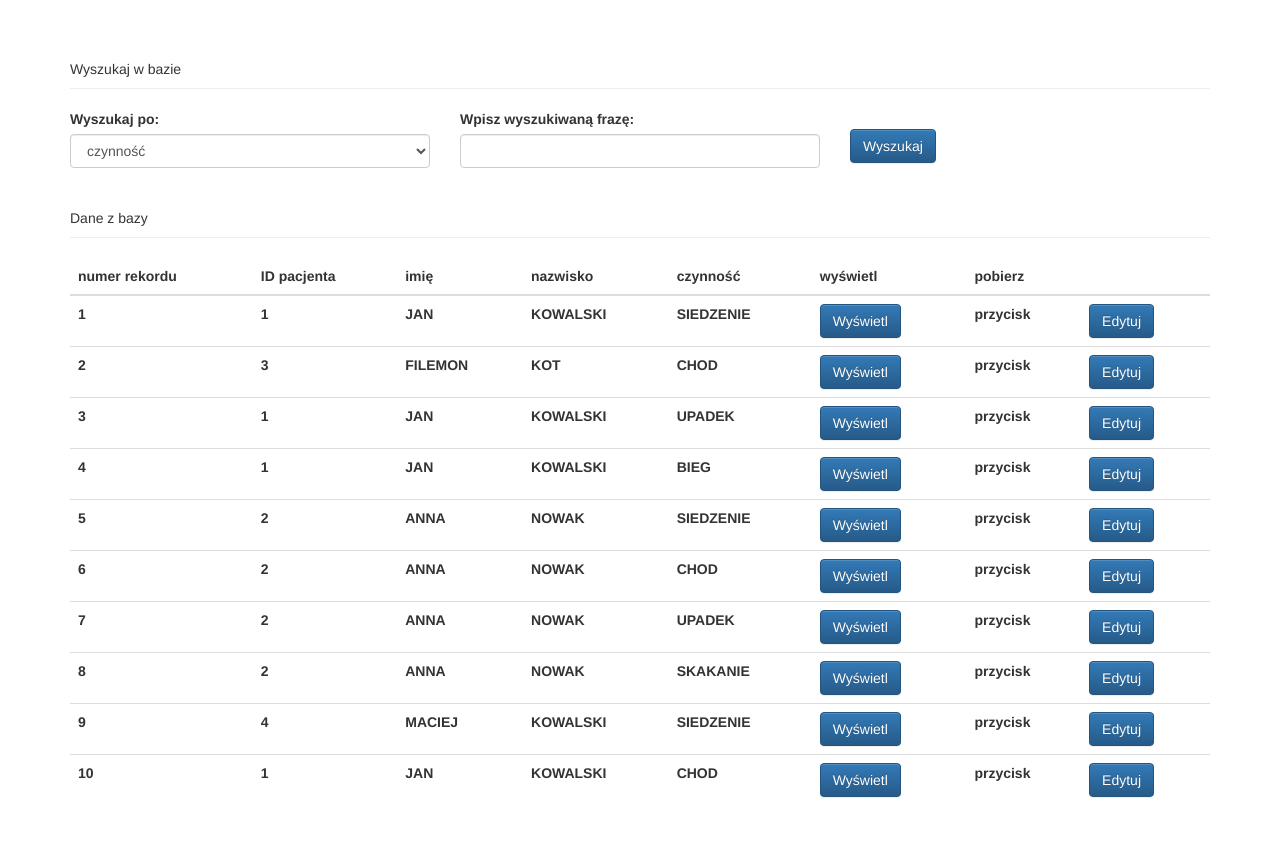
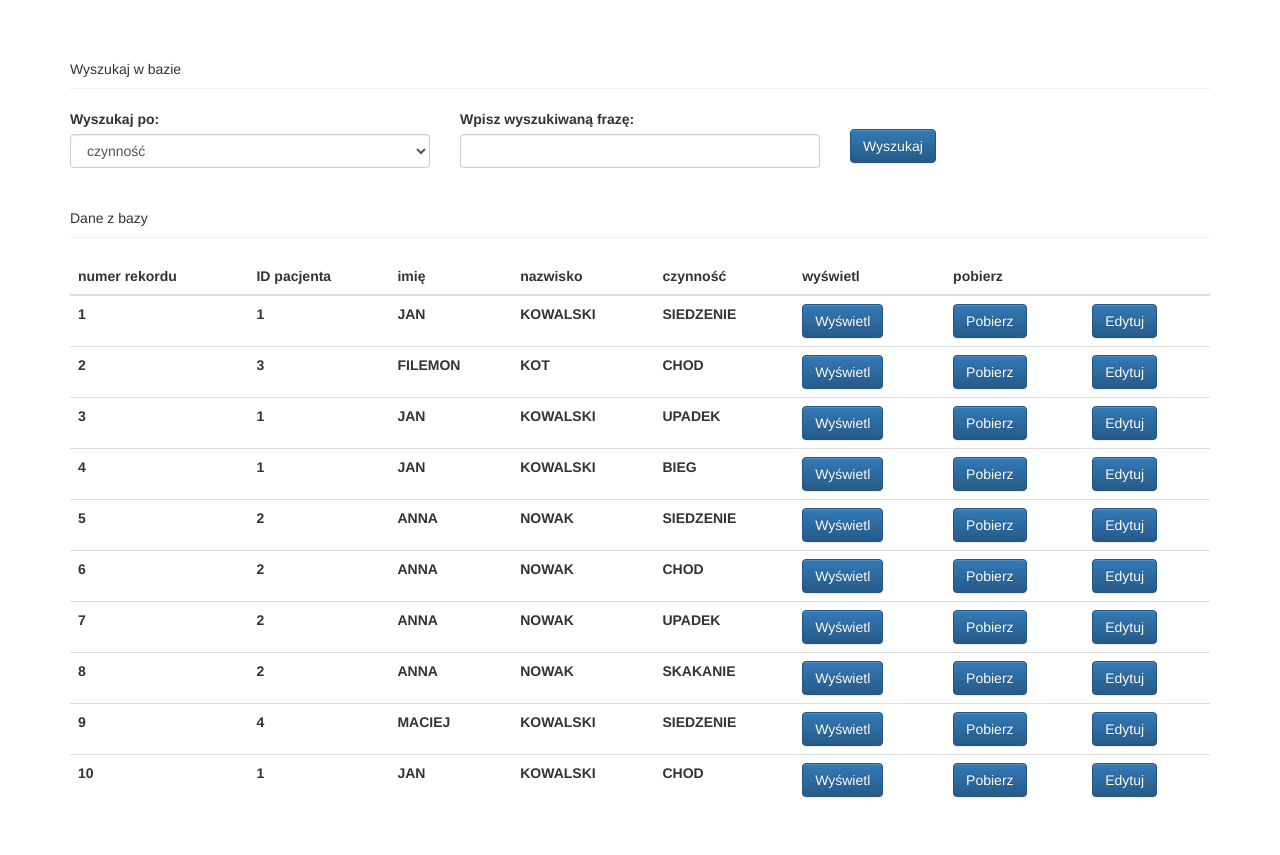
Before and after one commit to rozum93/telemed, a Flask app: page /baza in a window 1280 px wide. Shown: the part 51-906 px from the top of the page. Run offline with Flask 2, Linux system fonts and the light colour scheme; data comes from the database, SQL or seed files in the repository; lists and menus that the app fills with data are empty; some libraries are stand-ins or nearby versions.

Commit message:
poprawienie interfejsu

```diff
--- a/templates/baza.html
+++ b/templates/baza.html
@@ -50,7 +50,9 @@
             <th><form action="/signal" method="post">
                     <button type="submit" name="id" value="{{ element.id }}" class="btn btn-primary">Wyświetl</button>
                 </form></th>
-            <th>przycisk</th>
+            <th><form action="/download" method="post">
+                    <button type="submit" name="id" value="{{ element.id }}" class="btn btn-primary">Pobierz</button>
+                </form></th>
             <th><form action="/modify" method="post">
                     <button type="submit" name="id" value="{{ element.id }}" class="btn btn-primary">Edytuj</button>
                 </form></th>
```
